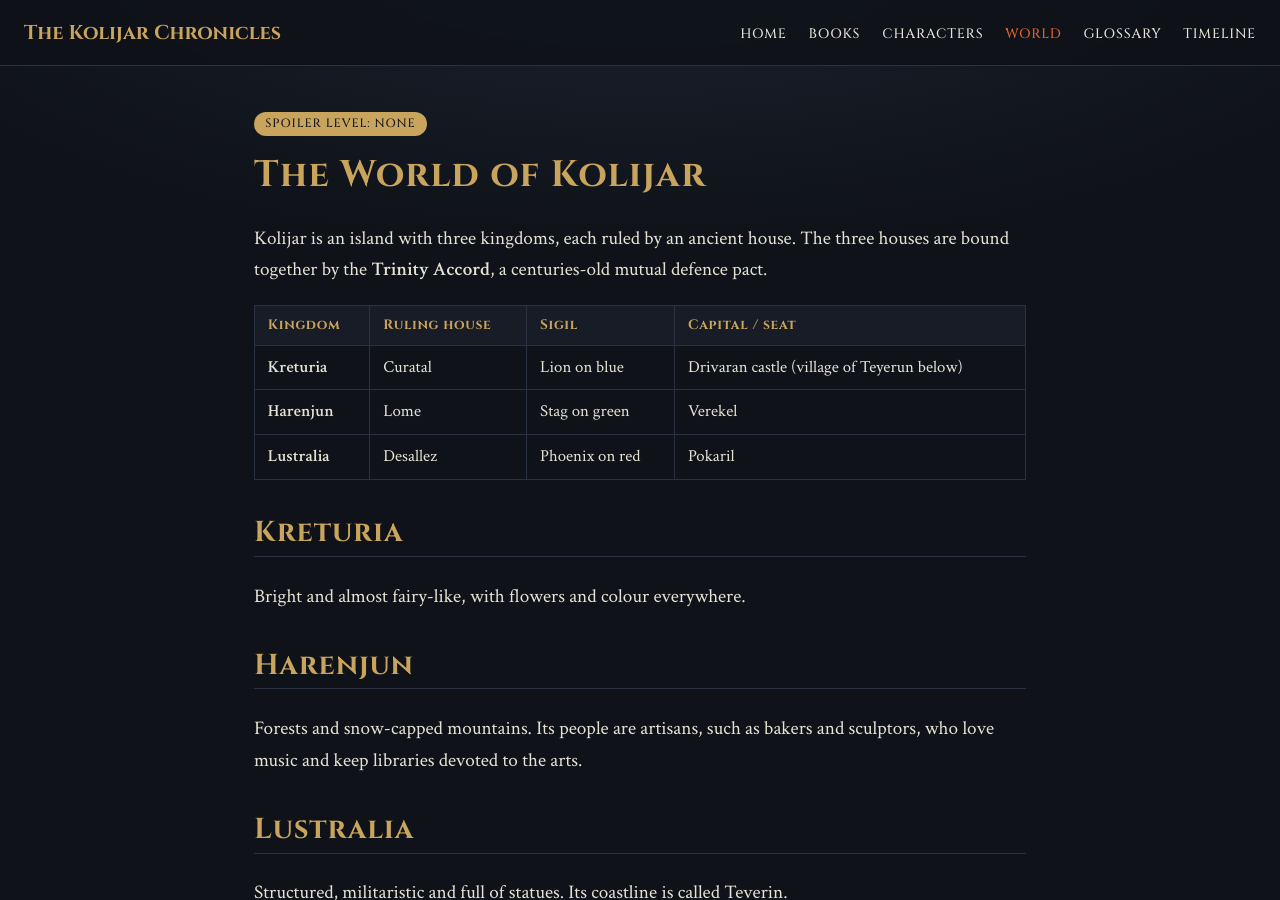
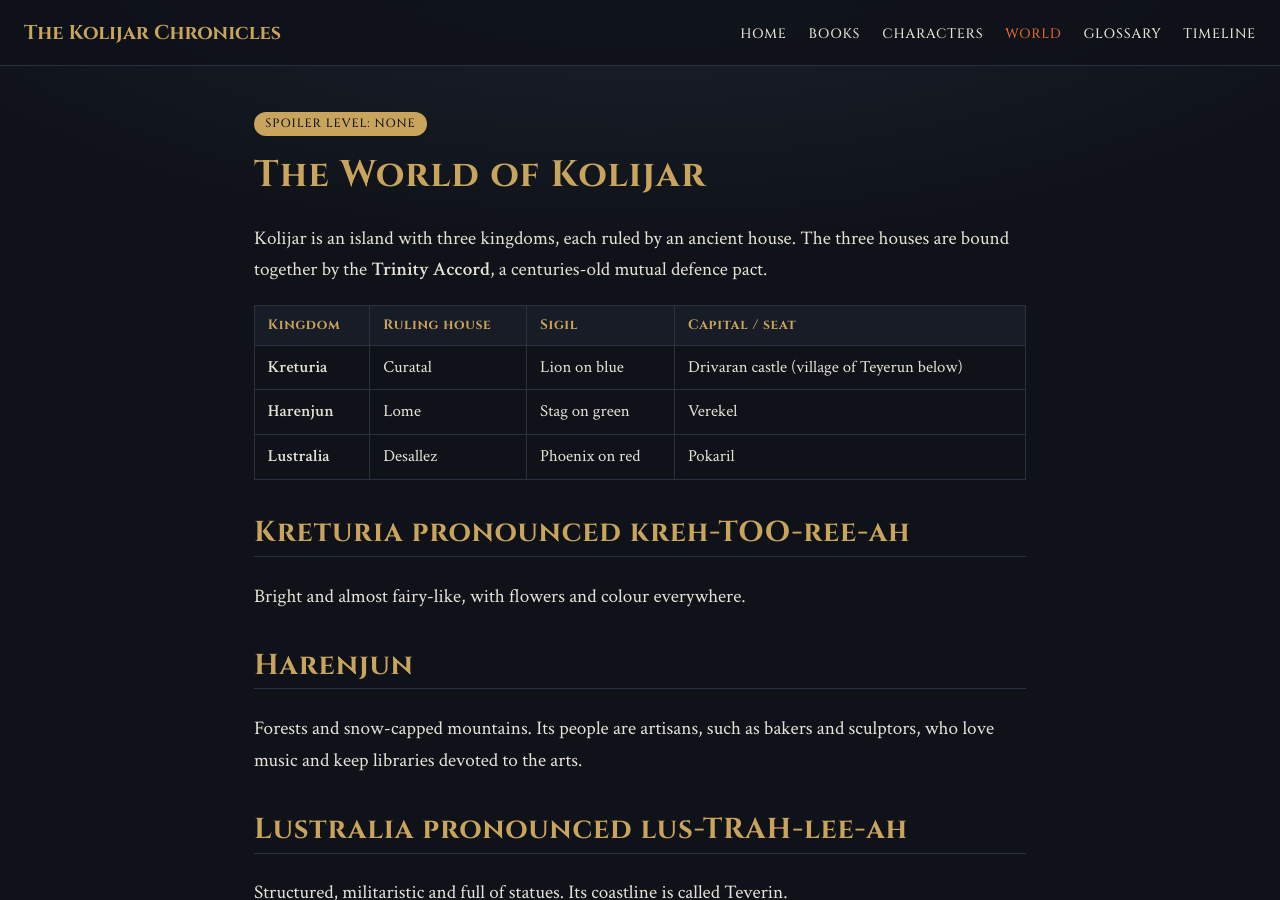
Before and after one commit to philauthor46/Kolijar-Hub, a Jekyll site: the page built from world/index.md, in a window 1280 px wide and 900 px high. Built offline with Jekyll 4.4.1, drawn with Linux system fonts in a browser that asks for light colours.

Commit message:
Enhance Kreturia and Lustralia section with pronunciation
Added pronunciation guides for Kreturia and Lustralia.

```diff
--- a/world/index.md
+++ b/world/index.md
@@ -15,13 +15,13 @@ Kolijar is an island with three kingdoms, each ruled by an ancient house. The th
 | **Harenjun** | Lome | Stag on green | Verekel |
 | **Lustralia** | Desallez | Phoenix on red | Pokaril |
 
-## Kreturia
+## Kreturia pronounced kreh-TOO-ree-ah
 Bright and almost fairy-like, with flowers and colour everywhere.
 
 ## Harenjun
 Forests and snow-capped mountains. Its people are artisans, such as bakers and sculptors, who love music and keep libraries devoted to the arts.
 
-## Lustralia
+## Lustralia pronounced lus-TRAH-lee-ah
 Structured, militaristic and full of statues. Its coastline is called Teverin.
 
 ## The Crystal
```
